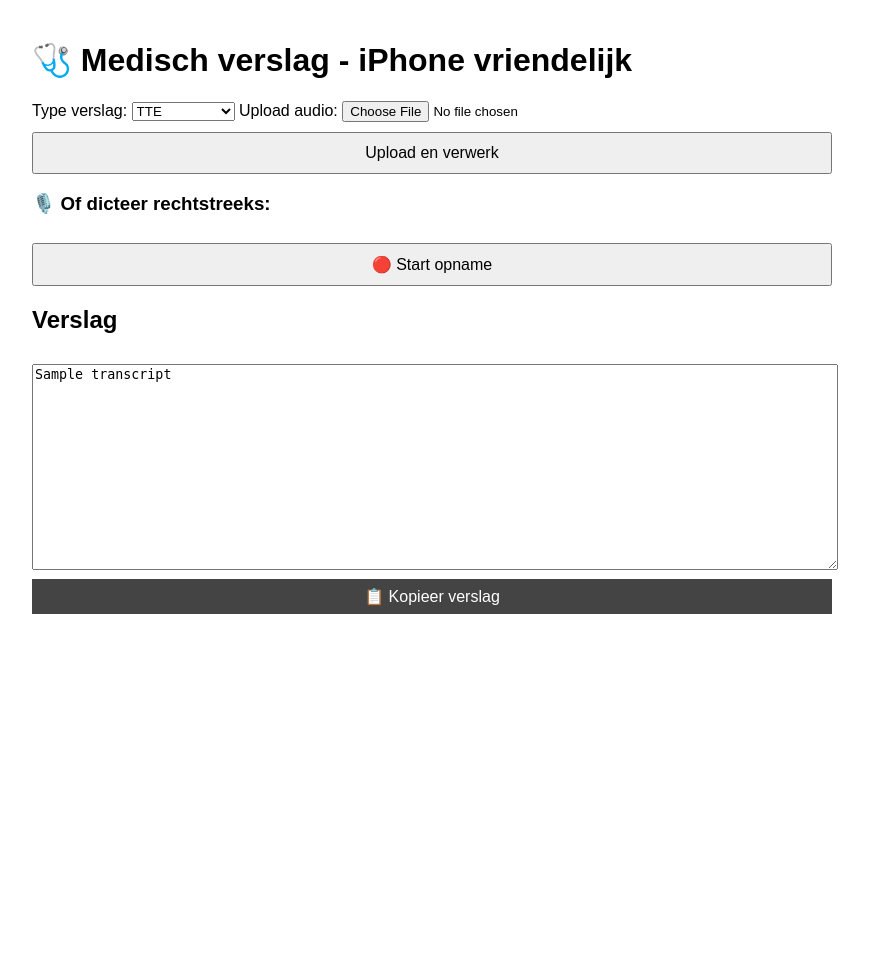
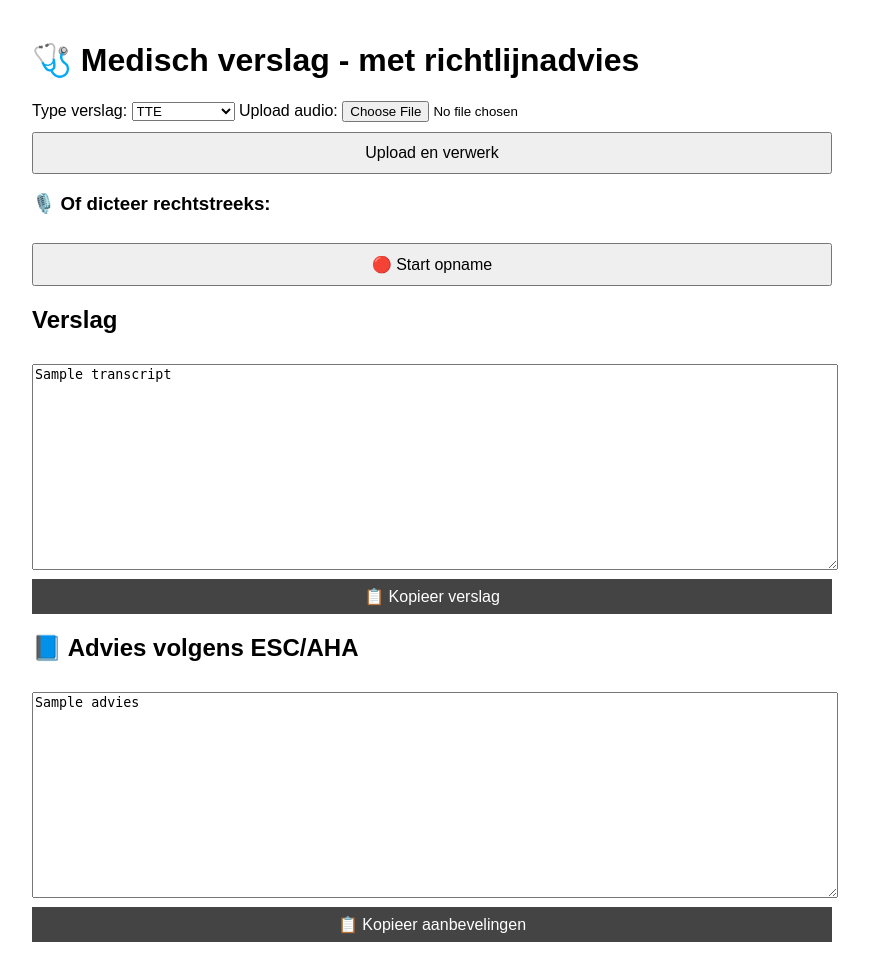
Before and after one commit to jdverbek/jdverbek, a Flask app: template templates/index.html in a window 1280 px wide. Shown: the whole page, without its empty margins (208-1077 px from the left). Before the commit the page ends 614 px from the top, so only its background shows below. Run offline with Flask 3, Linux system fonts and the light colour scheme; the template is opened without the code that fills it: most values are stand-ins (such as "Sample title", 1, 10 or a date in 2020).

Commit message:
Update index.html

```diff
--- a/templates/index.html
+++ b/templates/index.html
@@ -2,7 +2,7 @@
 <html lang="nl">
 <head>
   <meta charset="UTF-8" />
-  <title>Medisch Verslag - iPhone Compatibel</title>
+  <title>Medisch Verslag met Richtlijnen</title>
   <style>
     body { font-family: sans-serif; padding: 20px; max-width: 800px; margin: auto; }
     button { padding: 10px; font-size: 1em; margin-top: 10px; width: 100%; }
@@ -13,7 +13,7 @@
   </style>
 </head>
 <body>
-  <h1>🩺 Medisch verslag - iPhone vriendelijk</h1>
+  <h1>🩺 Medisch verslag - met richtlijnadvies</h1>
 
   <form method="post" action="/transcribe" enctype="multipart/form-data" id="uploadForm">
     <label for="verslag_type">Type verslag:</label>
@@ -22,6 +22,7 @@
       <option value="TEE">TEE</option>
       <option value="spoedconsult">Spoedconsult</option>
       <option value="raadpleging">Raadpleging</option>
+      <option value="consult">Consult</option>
     </select>
 
     <label>Upload audio:</label>
@@ -35,13 +36,19 @@
   <audio id="preview" controls style="margin-top:10px; display:none;"></audio>
 
   <form id="recordUploadForm" method="post" action="/transcribe" enctype="multipart/form-data" style="display:none;">
-    <input type="hidden" name="verslag_type" value="TTE" />
+    <input type="hidden" name="verslag_type" value="raadpleging" />
     <input type="file" name="audio_file" id="recordedAudioInput" />
   </form>
 
   <h2>Verslag</h2>
   <textarea id="verslagText" readonly>{{ transcript }}</textarea>
-  <button class="copy-button" onclick="copyVerslag()">📋 Kopieer verslag</button>
+  <button class="copy-button" onclick="copyToClipboard('verslagText')">📋 Kopieer verslag</button>
+
+  {% if advies %}
+  <h2>📘 Advies volgens ESC/AHA</h2>
+  <textarea id="adviesText" readonly>{{ advies }}</textarea>
+  <button class="copy-button" onclick="copyToClipboard('adviesText')">📋 Kopieer aanbevelingen</button>
+  {% endif %}
 
   <script>
     let recording = false;
@@ -52,15 +59,13 @@
 
       if (!recording) {
         navigator.mediaDevices.getUserMedia({ audio: true }).then(stream => {
-          mediaRecorder = new MediaRecorder(stream); // No mimeType for iOS Safari
+          mediaRecorder = new MediaRecorder(stream);
           chunks = [];
 
           mediaRecorder.ondataavailable = e => chunks.push(e.data);
           mediaRecorder.onstop = () => {
             const blob = new Blob(chunks, { type: mediaRecorder.mimeType });
-            const ext = mediaRecorder.mimeType.includes("mp4") ? "m4a" :
-                        mediaRecorder.mimeType.includes("webm") ? "webm" : "mp3";
-            const file = new File([blob], "dictaat_" + Date.now() + "." + ext, { type: mediaRecorder.mimeType });
+            const file = new File([blob], "dictaat_" + Date.now() + ".webm", { type: mediaRecorder.mimeType });
 
             const preview = document.getElementById("preview");
             preview.src = URL.createObjectURL(blob);
@@ -84,17 +89,16 @@
       } else {
         mediaRecorder.stop();
         recording = false;
-        const btn = document.getElementById("recordBtn");
         btn.textContent = "🔴 Start opname";
         btn.className = "recording";
       }
     }
 
-    function copyVerslag() {
-      const text = document.getElementById("verslagText");
+    function copyToClipboard(id) {
+      const text = document.getElementById(id);
       text.select();
       document.execCommand("copy");
-      alert("Verslag gekopieerd naar klembord.");
+      alert("Gekopieerd naar klembord.");
     }
   </script>
 </body>
```
